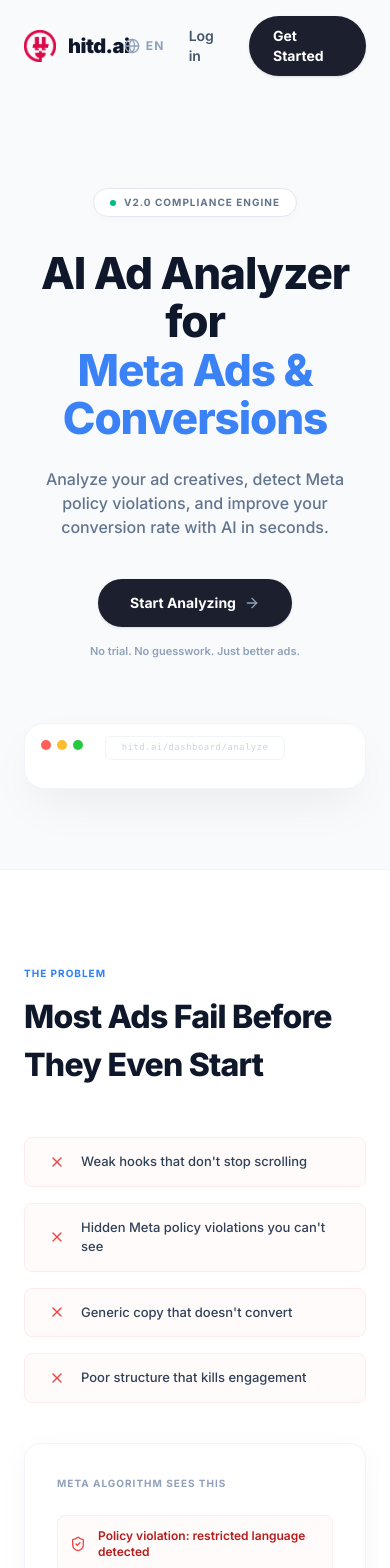
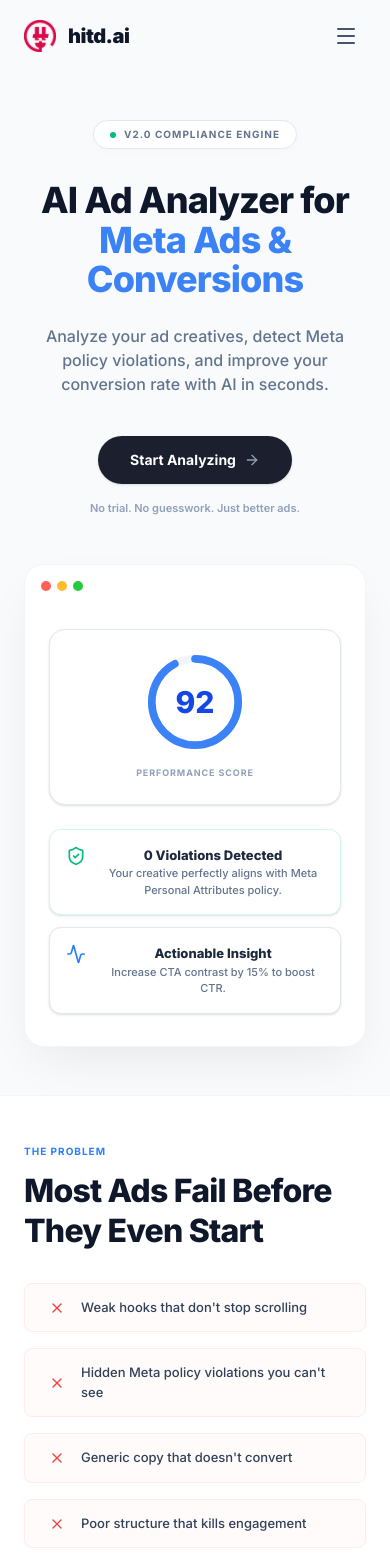
Before and after one commit to xovoxprojects/hitd-app, a Next.js app: page / in a window 390 px wide. Shown: the top 1568 px of the page. Built offline with nearby package versions, Linux system fonts and the light colour scheme; no server answers.

Commit message:
Improve mobile layout: hamburger menu and reduce section paddings

```diff
--- a/src/app/page.tsx
+++ b/src/app/page.tsx
@@ -1,7 +1,7 @@
 "use client";
 
 import Link from "next/link";
-import { ArrowRight, ShieldCheck, Zap, Activity, TrendingUp, Check, X, ChevronDown, Video, FileText, BarChart, Globe } from "lucide-react";
+import { ArrowRight, ShieldCheck, Zap, Activity, TrendingUp, Check, X, ChevronDown, Video, FileText, BarChart, Globe, Menu } from "lucide-react";
 import { motion, AnimatePresence } from "framer-motion";
 import { useState } from "react";
 import i18n from "i18next";
@@ -273,6 +273,7 @@
 
 export default function Home() {
   const [openFaq, setOpenFaq] = useState<number | null>(null);
+  const [isMenuOpen, setIsMenuOpen] = useState(false);
   const { t, i18n } = useTranslation();
   const { data: session, status } = useSession();
   const isLoggedIn = status === 'authenticated';
@@ -297,36 +298,45 @@
     <div className="bg-slate-50 text-slate-900 font-sans selection:bg-blue-200 selection:text-blue-900 min-h-screen">
 
       {/* Navbar */}
-      <nav className="flex items-center justify-between px-6 lg:px-12 py-4 w-full sticky top-0 z-50 bg-slate-50/90 backdrop-blur-md">
+      <nav className="flex flex-wrap items-center justify-between px-6 lg:px-12 py-4 w-full sticky top-0 z-50 bg-slate-50/90 backdrop-blur-md">
         <div className="flex items-center gap-2">
           <img src="/logo.png" alt="hitd.ai Logo" className="w-8 h-8 object-contain" onError={(e) => e.currentTarget.style.display = 'none'} />
           <span className="text-xl font-black tracking-tight text-slate-900 ml-1">hitd.ai</span>
         </div>
-        <div className="flex items-center gap-6">
-          <button onClick={toggleLang} className="flex items-center gap-1.5 text-xs font-bold text-slate-400 hover:text-blue-600 transition-colors uppercase tracking-widest cursor-pointer">
+
+        {/* Mobile menu button */}
+        <div className="md:hidden flex items-center">
+          <button onClick={() => setIsMenuOpen(!isMenuOpen)} className="p-2 text-slate-600 hover:text-slate-900">
+            {isMenuOpen ? <X className="w-6 h-6" /> : <Menu className="w-6 h-6" />}
+          </button>
+        </div>
+
+        {/* Desktop and Mobile Menu Items */}
+        <div className={`${isMenuOpen ? 'flex' : 'hidden'} md:flex flex-col md:flex-row items-start md:items-center gap-6 w-full md:w-auto mt-4 md:mt-0`}>
+          <button onClick={toggleLang} className="flex items-center gap-1.5 text-xs font-bold text-slate-400 hover:text-blue-600 transition-colors uppercase tracking-widest cursor-pointer w-full md:w-auto text-left py-2 md:py-0">
             <Globe className="w-4 h-4" /> {i18n.language}
           </button>
-          <Link href="/pricing" className="text-sm font-semibold text-slate-600 hover:text-blue-600 transition-colors hidden md:block">{t('nav_pricing')}</Link>
+          <Link href="/pricing" className="text-sm font-semibold text-slate-600 hover:text-blue-600 transition-colors py-2 md:py-0 w-full md:w-auto block">{t('nav_pricing')}</Link>
 
           {isLoggedIn ? (
-            <Link href="/dashboard" className="px-6 py-2.5 text-sm font-bold text-white rounded-full bg-[#1b1f2e] hover:bg-slate-900 transition-colors shadow-sm">
+            <Link href="/dashboard" className="px-6 py-2.5 text-sm font-bold text-white rounded-full bg-[#1b1f2e] hover:bg-slate-900 transition-colors shadow-sm w-full md:w-auto text-center mt-2 md:mt-0">
               Dashboard
             </Link>
           ) : status === 'loading' ? (
-            <div className="w-24 h-9 rounded-full bg-slate-200 animate-pulse" />
+            <div className="w-24 h-9 rounded-full bg-slate-200 animate-pulse mt-2 md:mt-0" />
           ) : (
-            <>
-              <Link href="/login" className="text-sm font-semibold text-slate-600 hover:text-blue-600 transition-colors">{t('nav_login')}</Link>
-              <Link href="/dashboard" className="px-6 py-2.5 text-sm font-bold text-white rounded-full bg-[#1b1f2e] hover:bg-slate-900 transition-colors shadow-sm">
+            <div className="flex flex-col md:flex-row items-start md:items-center gap-4 w-full md:w-auto mt-2 md:mt-0">
+              <Link href="/login" className="text-sm font-semibold text-slate-600 hover:text-blue-600 transition-colors w-full md:w-auto block py-2 md:py-0">{t('nav_login')}</Link>
+              <Link href="/dashboard" className="px-6 py-2.5 text-sm font-bold text-white rounded-full bg-[#1b1f2e] hover:bg-slate-900 transition-colors shadow-sm w-full md:w-auto text-center">
                 {t('nav_get_started')}
               </Link>
-            </>
+            </div>
           )}
         </div>
       </nav>
 
       {/* Hero Section */}
-      <section className="pt-24 pb-20 px-6 text-center max-w-5xl mx-auto flex flex-col items-center">
+      <section className="pt-12 md:pt-24 pb-12 md:pb-20 px-6 text-center max-w-5xl mx-auto flex flex-col items-center">
         <motion.div
           initial={{ opacity: 0, y: 10 }}
           animate={{ opacity: 1, y: 0 }}
@@ -338,7 +348,7 @@
 
         <motion.h1
           initial={{ opacity: 0, y: 10 }} animate={{ opacity: 1, y: 0 }} transition={{ delay: 0.1 }}
-          className="text-[2.75rem] md:text-6xl font-[800] tracking-tight text-slate-900 mb-6 leading-[1.1]"
+          className="text-[2.25rem] md:text-[2.75rem] lg:text-6xl font-[800] tracking-tight text-slate-900 mb-6 leading-[1.1]"
         >
           {t('hero_h1_1')}<br />
           <span className="text-[#3b82f6]">{t('hero_h1_2')}</span>
@@ -360,22 +370,22 @@
 
         <motion.div
           initial={{ opacity: 0, y: 40 }} animate={{ opacity: 1, y: 0 }} transition={{ delay: 0.4, duration: 0.8 }}
-          className="mt-16 w-full max-w-3xl"
+          className="mt-12 md:mt-16 w-full max-w-3xl"
         >
-          <div className="bg-white rounded-[20px] shadow-[0_20px_50px_-12px_rgba(0,0,0,0.08)] py-8 px-10 relative border border-slate-100 flex flex-col md:flex-row gap-8 items-center justify-center">
+          <div className="bg-white rounded-[20px] shadow-[0_20px_50px_-12px_rgba(0,0,0,0.08)] py-8 px-6 md:px-10 relative border border-slate-100 flex flex-col md:flex-row gap-8 items-center justify-center">
             <div className="absolute top-4 left-4 flex gap-1.5">
               <div className="w-2.5 h-2.5 rounded-full bg-[#ff5f56]"></div>
               <div className="w-2.5 h-2.5 rounded-full bg-[#ffbd2e]"></div>
               <div className="w-2.5 h-2.5 rounded-full bg-[#27c93f]"></div>
             </div>
-            <div className="absolute top-3 w-full flex justify-center pointer-events-none">
+            <div className="absolute top-3 w-full flex justify-center pointer-events-none hidden sm:flex">
                <div className="px-4 py-1 border border-slate-100 rounded-md text-[9px] text-slate-300 font-mono tracking-wider">
                   hitd.ai/dashboard/analyze
                </div>
             </div>
 
-            <div className="mt-8 flex flex-col md:flex-row gap-6 w-full hidden md:flex">
-              <div className="flex flex-col items-center justify-center p-6 bg-white border border-slate-200 rounded-2xl w-1/3 shadow-sm">
+            <div className="mt-8 flex flex-col md:flex-row gap-6 w-full md:flex">
+              <div className="flex flex-col items-center justify-center p-6 bg-white border border-slate-200 rounded-2xl w-full md:w-1/3 shadow-sm">
                 <div className="relative w-24 h-24 flex items-center justify-center mb-2">
                   <svg className="absolute inset-0 w-full h-full -rotate-90" viewBox="0 0 100 100">
                     <circle cx="50" cy="50" r="45" fill="none" className="stroke-slate-100" strokeWidth="8" />
@@ -385,7 +395,7 @@
                 </div>
                 <div className="text-[9px] font-bold text-slate-400 uppercase tracking-widest text-center mt-2">{t('score_perf')}</div>
               </div>
-              <div className="flex flex-col gap-3 flex-1 w-full relative h-[180px]">
+              <div className="flex flex-col gap-3 flex-1 w-full relative sm:h-[180px]">
                 <div className="flex items-start gap-4 p-4 bg-white border border-emerald-100 shadow-sm rounded-xl">
                   <ShieldCheck className="w-5 h-5 text-emerald-500 shrink-0" />
                   <div>
@@ -407,11 +417,11 @@
       </section>
 
       {/* Problem Section */}
-      <section className="bg-white py-24 px-6 border-t border-slate-100">
+      <section className="bg-white py-12 md:py-24 px-6 border-t border-slate-100">
         <div className="max-w-5xl mx-auto">
-          <div className="mb-12">
+          <div className="mb-8 md:mb-12">
             <h4 className="text-[10px] font-bold text-blue-500 uppercase tracking-widest mb-3">{t('prob_badge')}</h4>
-            <h2 className="text-[2rem] md:text-4xl font-[800] text-[#0f172a] tracking-tight">{t('prob_h2')}</h2>
+            <h2 className="text-[2rem] md:text-4xl font-[800] text-[#0f172a] tracking-tight leading-tight">{t('prob_h2')}</h2>
           </div>
 
           <div className="grid grid-cols-1 md:grid-cols-2 gap-10 md:gap-20 items-center">
@@ -423,7 +433,7 @@
                 </div>
               ))}
             </div>
-            <div className="bg-white rounded-2xl border border-slate-100 shadow-[0_8px_30px_rgb(0,0,0,0.04)] p-8">
+            <div className="bg-white rounded-2xl border border-slate-100 shadow-[0_8px_30px_rgb(0,0,0,0.04)] p-6 md:p-8">
                <h5 className="text-[10px] font-bold text-slate-400 uppercase tracking-widest mb-6">{t('prob_alg_sees')}</h5>
                <div className="space-y-3">
                   <div className="flex items-center gap-3 p-3 bg-[#fffbfb] border border-[#ffebeb] rounded-lg">
@@ -450,11 +460,11 @@
       </section>
 
       {/* Solution Section */}
-      <section className="bg-slate-50 py-24 px-6 border-t border-slate-100">
+      <section className="bg-slate-50 py-12 md:py-24 px-6 border-t border-slate-100">
         <div className="max-w-5xl mx-auto">
-          <div className="mb-14">
+          <div className="mb-10 md:mb-14">
             <h4 className="text-[10px] font-bold text-blue-500 uppercase tracking-widest mb-3">{t('sol_badge')}</h4>
-            <h2 className="text-[2rem] md:text-4xl font-[800] text-slate-900 mb-4 tracking-tight">{t('sol_h2')}</h2>
+            <h2 className="text-[2rem] md:text-4xl font-[800] text-slate-900 mb-4 tracking-tight leading-tight">{t('sol_h2')}</h2>
             <p className="text-slate-500 text-sm md:text-base max-w-2xl font-medium leading-relaxed">{t('sol_sub')}</p>
           </div>
 
@@ -483,34 +493,34 @@
       </section>
 
       {/* Features Detail */}
-      <section className="bg-white py-24 px-6 border-t border-slate-100">
+      <section className="bg-white py-12 md:py-24 px-6 border-t border-slate-100">
         <div className="max-w-5xl mx-auto">
-          <div className="text-center mb-16">
+          <div className="text-center mb-10 md:mb-16">
             <h4 className="text-[10px] font-bold text-blue-500 uppercase tracking-widest mb-3">{t('feat_badge')}</h4>
             <h2 className="text-[2rem] md:text-4xl font-[800] text-slate-900 mb-4 tracking-tight leading-tight max-w-xl mx-auto">{t('feat_h2')}</h2>
             <p className="text-slate-500 font-medium text-sm max-w-md mx-auto">{t('feat_sub')}</p>
           </div>
 
           <div className="grid grid-cols-1 md:grid-cols-2 gap-4">
-            <div className="p-8 border border-slate-100 shadow-sm bg-white rounded-3xl">
+            <div className="p-6 md:p-8 border border-slate-100 shadow-sm bg-white rounded-3xl">
                <ShieldCheck className="w-8 h-8 text-[#3b82f6] mb-4" />
                <h3 className="text-[1.15rem] font-[800] text-slate-900 mb-1">{t('feat_1_t')}</h3>
                <p className="text-[12px] font-bold text-slate-400 mb-4 tracking-tight">{t('feat_1_s')}</p>
                <p className="text-slate-500 text-[13px] font-medium leading-relaxed">{t('feat_1_d')}</p>
             </div>
-            <div className="p-8 border border-slate-100 shadow-sm bg-white rounded-3xl">
+            <div className="p-6 md:p-8 border border-slate-100 shadow-sm bg-white rounded-3xl">
                <FileText className="w-8 h-8 text-[#f59e0b] mb-4" />
                <h3 className="text-[1.15rem] font-[800] text-slate-900 mb-1">{t('feat_2_t')}</h3>
                <p className="text-[12px] font-bold text-slate-400 mb-4 tracking-tight">{t('feat_2_s')}</p>
                <p className="text-slate-500 text-[13px] font-medium leading-relaxed">{t('feat_2_d')}</p>
             </div>
-            <div className="p-8 border border-slate-100 shadow-sm bg-white rounded-3xl">
+            <div className="p-6 md:p-8 border border-slate-100 shadow-sm bg-white rounded-3xl">
                <BarChart className="w-8 h-8 text-[#8b5cf6] mb-4" />
                <h3 className="text-[1.15rem] font-[800] text-slate-900 mb-1">{t('feat_3_t')}</h3>
                <p className="text-[12px] font-bold text-slate-400 mb-4 tracking-tight">{t('feat_3_s')}</p>
                <p className="text-slate-500 text-[13px] font-medium leading-relaxed">{t('feat_3_d')}</p>
             </div>
-            <div className="p-8 border border-slate-100 shadow-sm bg-white rounded-3xl">
+            <div className="p-6 md:p-8 border border-slate-100 shadow-sm bg-white rounded-3xl">
                <Video className="w-8 h-8 text-[#f43f5e] mb-4" />
                <h3 className="text-[1.15rem] font-[800] text-slate-900 mb-1">{t('feat_4_t')}</h3>
                <p className="text-[12px] font-bold text-slate-400 mb-4 tracking-tight">{t('feat_4_s')}</p>
@@ -521,10 +531,10 @@
       </section>
 
       {/* How It Works Steps */}
-      <section className="bg-slate-50 py-24 px-6 border-t border-slate-100">
+      <section className="bg-slate-50 py-12 md:py-24 px-6 border-t border-slate-100">
         <div className="max-w-5xl mx-auto text-center">
           <h4 className="text-[10px] font-bold text-blue-500 uppercase tracking-widest mb-3">{t('hw_badge')}</h4>
-          <h2 className="text-[2rem] md:text-4xl font-[800] text-slate-900 mb-20 tracking-tight">{t('hw_h2')}</h2>
+          <h2 className="text-[2rem] md:text-4xl font-[800] text-slate-900 mb-12 md:mb-20 tracking-tight leading-tight">{t('hw_h2')}</h2>
 
           <div className="relative flex flex-col md:flex-row justify-between items-start md:items-center gap-10 md:gap-4 px-4">
             <div className="hidden md:block absolute top-[18px] left-[10%] w-[80%] h-[1px] bg-slate-200 z-0"></div>
@@ -543,7 +553,7 @@
                 transition={{ delay: i * 0.15 }}
                 className="relative z-10 flex flex-col items-center flex-1 mx-auto max-w-[200px]"
               >
-                <div className="w-9 h-9 rounded-full bg-blue-600 text-white font-[800] flex items-center justify-center text-sm mb-5 shadow-sm">
+                <div className="w-9 h-9 rounded-full bg-blue-600 text-white font-[800] flex items-center justify-center text-sm mb-4 shadow-sm">
                   {i + 1}
                 </div>
                 <h3 className="text-[13px] font-[800] text-slate-900 mb-1">{step.title}</h3>
@@ -555,7 +565,7 @@
       </section>
 
       {/* Stop Guessing CTA */}
-      <section className="bg-white py-32 px-6 border-t border-slate-100 text-center">
+      <section className="bg-white py-16 md:py-32 px-6 border-t border-slate-100 text-center">
         <div className="max-w-2xl mx-auto">
           <h4 className="text-[10px] font-bold text-blue-500 uppercase tracking-widest mb-3">{t('cta_badge')}</h4>
           <h2 className="text-[2rem] md:text-5xl font-[800] text-slate-900 mb-6 tracking-tight leading-tight whitespace-pre-line">{t('cta_h2')}</h2>
@@ -567,10 +577,10 @@
       </section>
 
       {/* Why Ads Fail Content */}
-      <section className="bg-slate-50 py-24 px-6 border-t border-slate-100">
+      <section className="bg-slate-50 py-12 md:py-24 px-6 border-t border-slate-100">
         <div className="max-w-3xl mx-auto text-center md:text-left">
           <h4 className="text-[10px] font-bold text-blue-500 uppercase tracking-widest mb-3">{t('why_badge')}</h4>
-          <h2 className="text-[2rem] md:text-4xl font-[800] text-slate-900 mb-8 tracking-tight">{t('why_h2')}</h2>
+          <h2 className="text-[2rem] md:text-4xl font-[800] text-slate-900 mb-8 tracking-tight leading-tight">{t('why_h2')}</h2>
           <div className="space-y-4 text-slate-500 text-[14px] font-medium leading-relaxed max-w-2xl">
             <p>{t('why_p1')}</p>
             <p>{t('why_p2')}</p>
@@ -579,7 +589,7 @@
       </section>
 
       {/* Pricing */}
-      <section className="bg-white py-24 px-6 border-t border-slate-100">
+      <section className="bg-white py-12 md:py-24 px-6 border-t border-slate-100">
         <div className="max-w-6xl mx-auto">
           <div className="text-center mb-10">
             <h4 className="text-[10px] font-bold text-blue-500 uppercase tracking-widest mb-3">{t('price_badge')}</h4>
@@ -590,20 +600,20 @@
       </section>
 
       {/* FAQ */}
-      <section className="bg-slate-50 py-24 px-6 border-t border-slate-100">
+      <section className="bg-slate-50 py-12 md:py-24 px-6 border-t border-slate-100">
          <div className="max-w-3xl mx-auto">
           <h4 className="text-[10px] font-bold text-blue-500 uppercase tracking-widest mb-3 text-center">{t('faq_badge')}</h4>
-          <h2 className="text-[2rem] md:text-4xl font-[800] text-slate-900 mb-12 text-center tracking-tight">{t('faq_h2')}</h2>
+          <h2 className="text-[2rem] md:text-4xl font-[800] text-slate-900 mb-8 md:mb-12 text-center tracking-tight leading-tight">{t('faq_h2')}</h2>
 
           <div className="space-y-3">
              {faqs.map((faq, index) => (
                 <div key={index} className="bg-white border border-slate-200 rounded-xl overflow-hidden">
                    <button
                      onClick={() => toggleFaq(index)}
-                     className="w-full text-left px-6 py-5 font-[800] text-[14px] text-slate-900 flex justify-between items-center hover:bg-slate-50 transition-colors"
+                     className="w-full text-left px-5 md:px-6 py-4 md:py-5 font-[800] text-[13px] md:text-[14px] text-slate-900 flex justify-between items-center hover:bg-slate-50 transition-colors"
                    >
                       {faq.q}
-                      <ChevronDown className={`w-4 h-4 text-slate-400 transition-transform duration-300 ${openFaq === index ? 'rotate-180' : ''}`} />
+                      <ChevronDown className={`w-4 h-4 text-slate-400 shrink-0 ml-4 transition-transform duration-300 ${openFaq === index ? 'rotate-180' : ''}`} />
                    </button>
                    <AnimatePresence>
                       {openFaq === index && (
@@ -614,7 +624,7 @@
                            transition={{ duration: 0.2 }}
                            className="overflow-hidden bg-white"
                          >
-                            <div className="px-6 pb-5 pt-0 text-[13px] text-slate-500 font-medium leading-relaxed">
+                            <div className="px-5 md:px-6 pb-4 md:pb-5 pt-0 text-[13px] text-slate-500 font-medium leading-relaxed">
                                {faq.a}
                             </div>
                          </motion.div>
@@ -627,10 +637,10 @@
       </section>
 
       {/* Final Footer CTA */}
-      <section className="bg-white py-24 px-6 text-center pb-32">
+      <section className="bg-white py-16 md:py-24 px-6 text-center pb-20 md:pb-32">
         <h4 className="text-[10px] font-bold text-blue-500 uppercase tracking-widest mb-4">{t('foot_badge')}</h4>
         <h2 className="text-[2.25rem] md:text-5xl font-[800] text-slate-900 mb-6 tracking-tight leading-tight whitespace-pre-line">{t('foot_h2')}</h2>
-        <p className="text-[14px] text-slate-500 mb-10 font-medium">{t('foot_sub')}</p>
+        <p className="text-[14px] text-slate-500 mb-10 font-medium px-4">{t('foot_sub')}</p>
         <Link href="/dashboard" className="inline-flex px-8 py-3.5 bg-[#1b1f2e] text-white rounded-full font-bold text-sm items-center gap-2 hover:bg-slate-900 transition-colors shadow-md">
           {t('btn_start')} <ArrowRight className="w-4 h-4 text-slate-400" />
         </Link>
```
